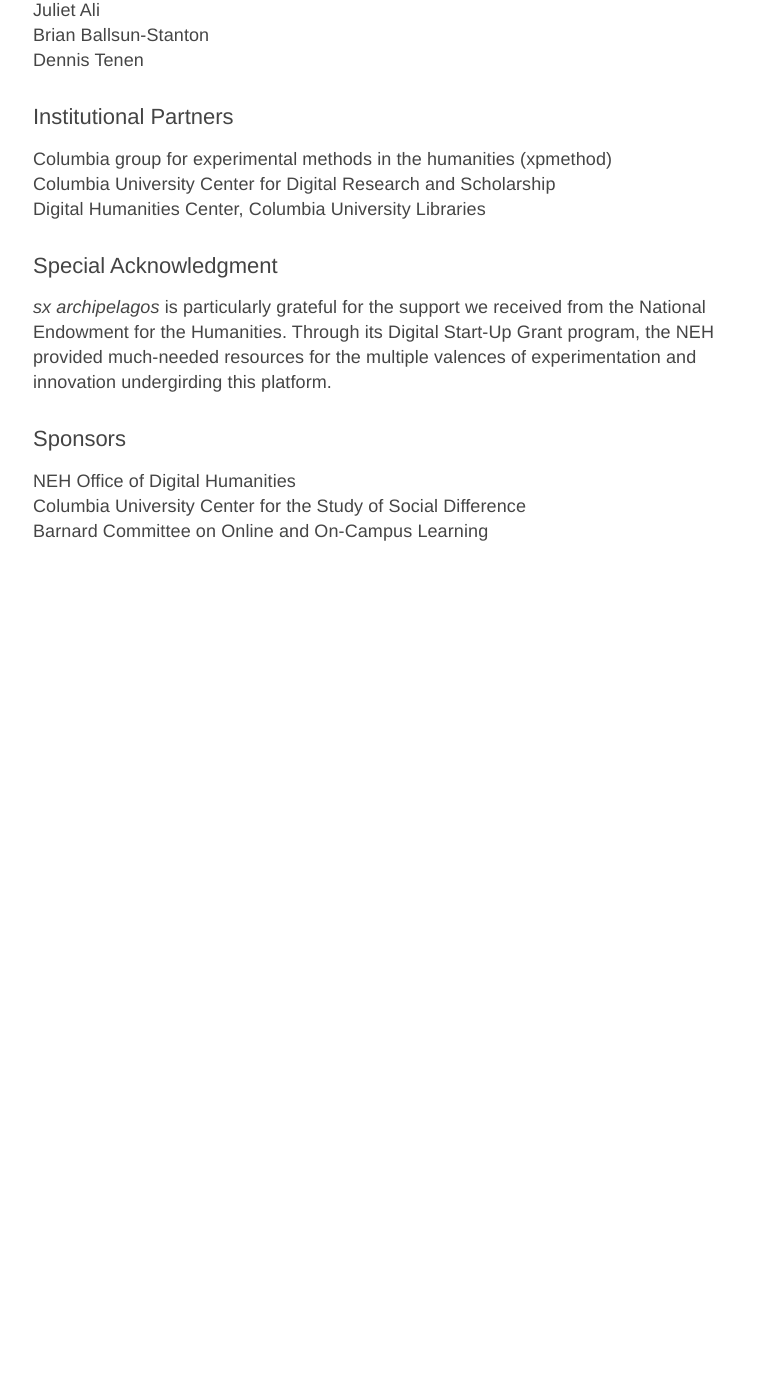
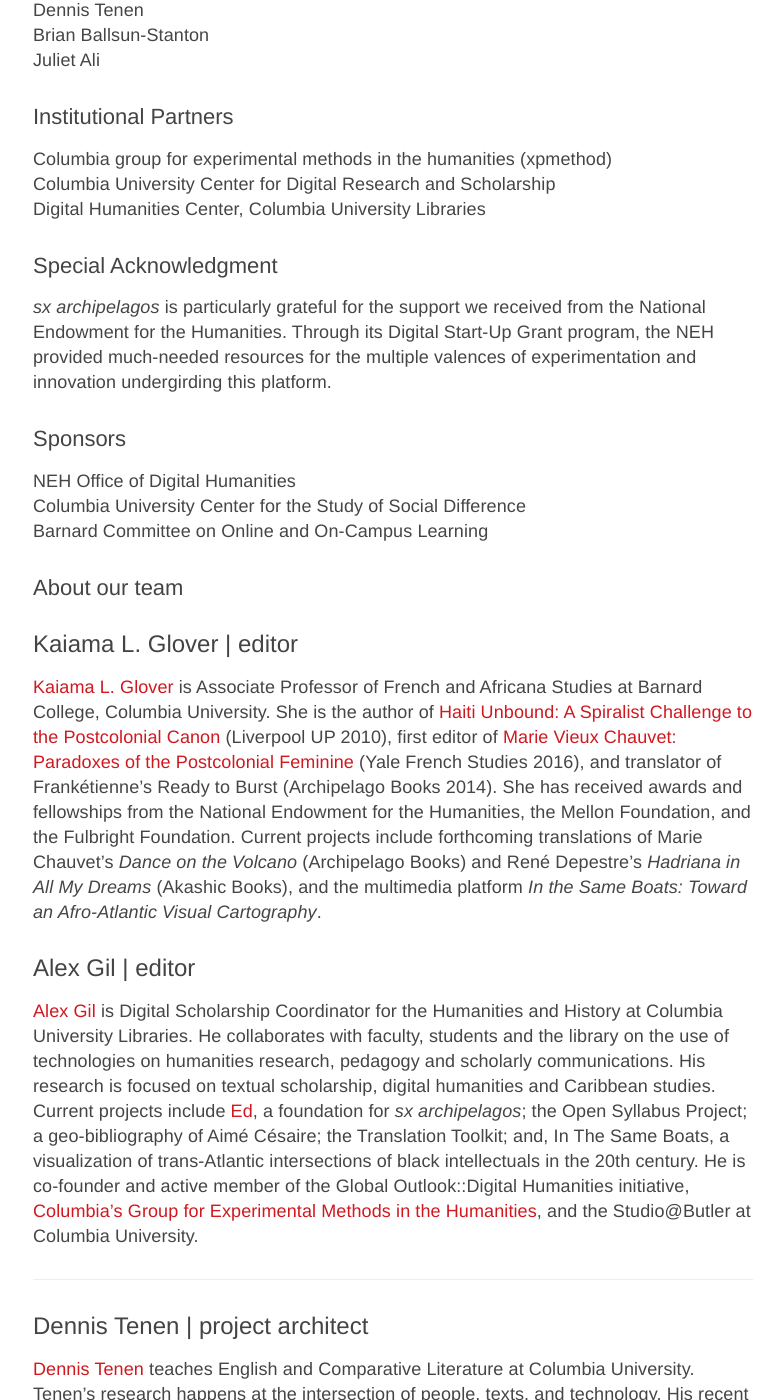
Before and after one commit to archipelagosjournal/archipelagos, a Jekyll site: the page built from credits.md, in a window 1280 px wide and 1400 px high, scrolled down 382 px. Shown: the whole window, without its empty margins (247-1030 px from the left). Built offline with Jekyll 4.4.1, drawn with Linux system fonts in a browser that asks for light colours; before the commit the page ends 1006 px from its top, so only the background shows below that; some of the changed text lies outside the part shown.

Commit message:
added team members bio info to bottom of page
need copy for Juliet's bio

```diff
--- a/credits.md
+++ b/credits.md
@@ -8,10 +8,9 @@
 Kaiama L. Glover & Alex Gil
 
 ### Digital Architecture | Design
-Juliet Ali\\
+Dennis Tenen\\
 Brian Ballsun-Stanton\\
-Dennis Tenen
-
+Juliet Ali
 
 ### Institutional Partners
 
@@ -27,3 +26,27 @@
 NEH Office of Digital Humanities\\
 Columbia University Center for the Study of Social Difference\\
 Barnard Committee on Online and On-Campus Learning
+
+
+### About our team
+
+## Kaiama L. Glover | editor
+
+[Kaiama L. Glover](https://barnard.edu/profiles/kaiama-l-glover) is Associate Professor of French and Africana Studies at Barnard College, Columbia University. She is the author of [Haiti Unbound: A Spiralist Challenge to the Postcolonial Canon](http://liverpooluniversitypress.co.uk/products/61903) (Liverpool UP 2010), first editor of [Marie Vieux Chauvet: Paradoxes of the Postcolonial Feminine](http://yalebooks.com/book/9780300214192/yale-french-studies-number-128) (Yale French Studies 2016), and translator of Frankétienne’s Ready to Burst (Archipelago Books 2014). She has received awards and fellowships from the National Endowment for the Humanities, the Mellon Foundation, and the Fulbright Foundation. Current projects include forthcoming translations of Marie Chauvet’s *Dance on the Volcano* (Archipelago Books) and René Depestre’s *Hadriana in All My Dreams* (Akashic Books), and the multimedia platform *In the Same Boats: Toward an Afro-Atlantic Visual Cartography*.
+
+## Alex Gil | editor
+[Alex Gil](http://www.elotroalex.com/) is Digital Scholarship Coordinator for the Humanities and History at Columbia University Libraries. He collaborates with faculty, students and the library on the use of technologies on humanities research, pedagogy and scholarly communications. His research is focused on textual scholarship, digital humanities and Caribbean studies. Current projects include [Ed](http://elotroalex.github.io/ed/), a foundation for *sx archipelagos*; the Open Syllabus Project; a geo-bibliography of Aimé Césaire; the Translation Toolkit; and, In The Same Boats, a visualization of trans-Atlantic intersections of black intellectuals in the 20th century. He is co-founder and active member of the Global Outlook::Digital Humanities initiative, [Columbia's Group for Experimental Methods in the Humanities](http://xpmethod.plaintext.in/), and the Studio@Butler at Columbia University.
+
+
+---
+
+## Dennis Tenen | project architect
+
+[Dennis Tenen](http://denten.plaintext.in/) teaches English and Comparative Literature at Columbia University. Tenen's research happens at the intersection of people, texts, and technology. His recent work appeared on the pages of Computational Culture, boundary 2, and Modernism/modernity on topics that range from book piracy, to algorithmic composition, unintelligent design, and the history of data visualization. Tenen is a co-founder of [Columbia's Group for Experimental Methods in the Humanities](http://xpmethod.plaintext.in/). His first book, *[Plain Text: The Poetics of Computation](http://xpmethod.plaintext.in/minimal-computing/plaintext.html)*, is forthcoming from Stanford University Press.
+
+## Brian Ballsun-Stanton | production editor
+[Brian Ballsun-Stanton](https://www.fedarch.org/) (Ph.D. University of New South Wales, 2012) is currently a Research Associate at Macquarie University in Sydney, Australia. His research interests include exploring how people interact with and understand the nature of data and an investigation into the mechanics of ludic-narrative interactions in games. He is the Technical Director and Data Architect for the Field Acquired Information Management Systems (FAIMS) Project.
+Department of Ancient History
+
+## Juliet Ali | project designer
+NEED COPY
```
